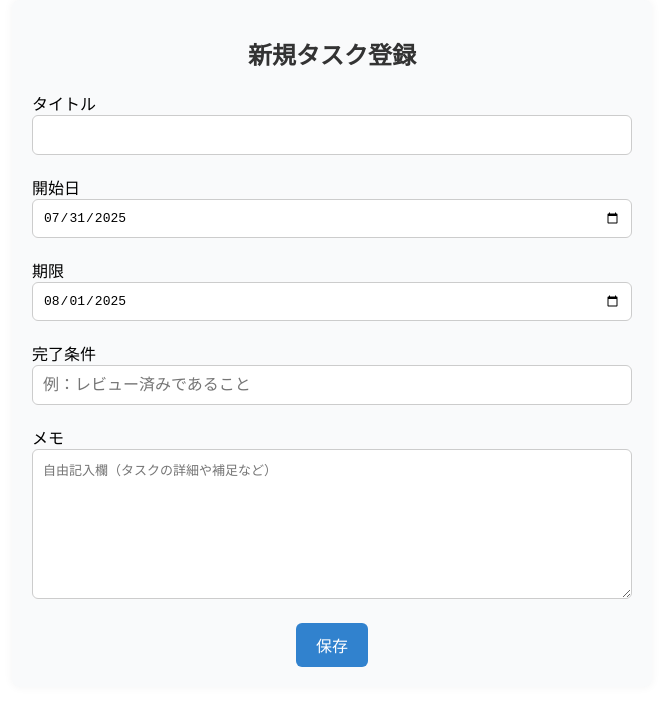
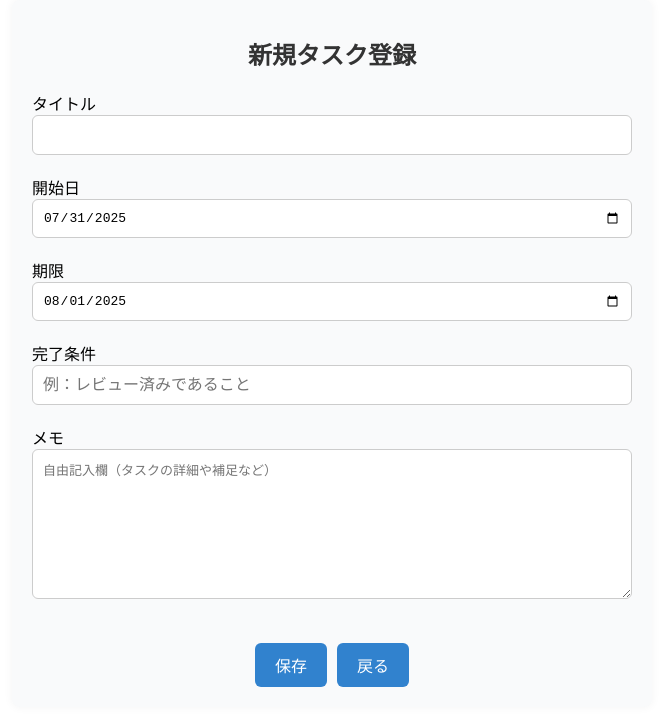
Before and after one commit to minami20230128/KanbanAppFrontend, a React (Vite) app: page /tasks/new/1 in a window 1280 px wide. Shown: the top 726 px of the page, without its empty margins (308-971 px from the left). Built offline with nearby package versions, Linux system fonts and the light colour scheme.

Commit message:
新規追加画面と更新画面に戻るボタンを設置

```diff
--- a/src/TaskDetail.tsx
+++ b/src/TaskDetail.tsx
@@ -1,6 +1,6 @@
+import axios from "axios";
 import { useEffect, useState } from "react";
 import { useNavigate, useParams } from "react-router-dom";
-import axios from "axios";
 
 const TaskDetail = () => {
   const { taskId } = useParams();
@@ -23,11 +23,15 @@ const TaskDetail = () => {
         memo,
       });
       alert("更新しました");
-      navigate("/"); // ← 保存後に一覧に戻るなら有効化
+      navigate("/");
     } catch (err) {
       console.error("更新に失敗", err);
       alert("更新に失敗しました");
     }
+  };
+
+  const handleReturn = () => {
+    navigate("/");
   };
 
   useEffect(() => {
@@ -109,10 +113,24 @@ const TaskDetail = () => {
         />
       </div>
 
-      <div style={styles.buttonGroup}>
-        <button onClick={handleSave} style={styles.button}>
-          保存
-        </button>
+      <div
+        style={{
+          ...styles.buttonGroup,
+          display: "flex",
+          justifyContent: "center",
+          gap: "10px",
+        }}
+      >
+        <div style={styles.buttonGroup}>
+          <button onClick={handleSave} style={styles.button}>
+            保存
+          </button>
+        </div>
+        <div style={styles.buttonGroup}>
+          <button onClick={handleReturn} style={styles.button}>
+            戻る
+          </button>
+        </div>
       </div>
     </div>
   );
--- a/src/TaskRegister.tsx
+++ b/src/TaskRegister.tsx
@@ -28,6 +28,10 @@ const TaskDetail = () => {
       console.error("登録に失敗", err);
       alert("登録に失敗しました");
     }
+  };
+
+  const handleReturn = () => {
+    navigate("/");
   };
 
   return (
@@ -90,10 +94,24 @@ const TaskDetail = () => {
         />
       </div>
 
-      <div style={styles.buttonGroup}>
-        <button onClick={handleSave} style={styles.button}>
-          保存
-        </button>
+      <div
+        style={{
+          ...styles.buttonGroup,
+          display: "flex",
+          justifyContent: "center",
+          gap: "10px",
+        }}
+      >
+        <div style={styles.buttonGroup}>
+          <button onClick={handleSave} style={styles.button}>
+            保存
+          </button>
+        </div>
+        <div style={styles.buttonGroup}>
+          <button onClick={handleReturn} style={styles.button}>
+            戻る
+          </button>
+        </div>
       </div>
     </div>
   );
```
